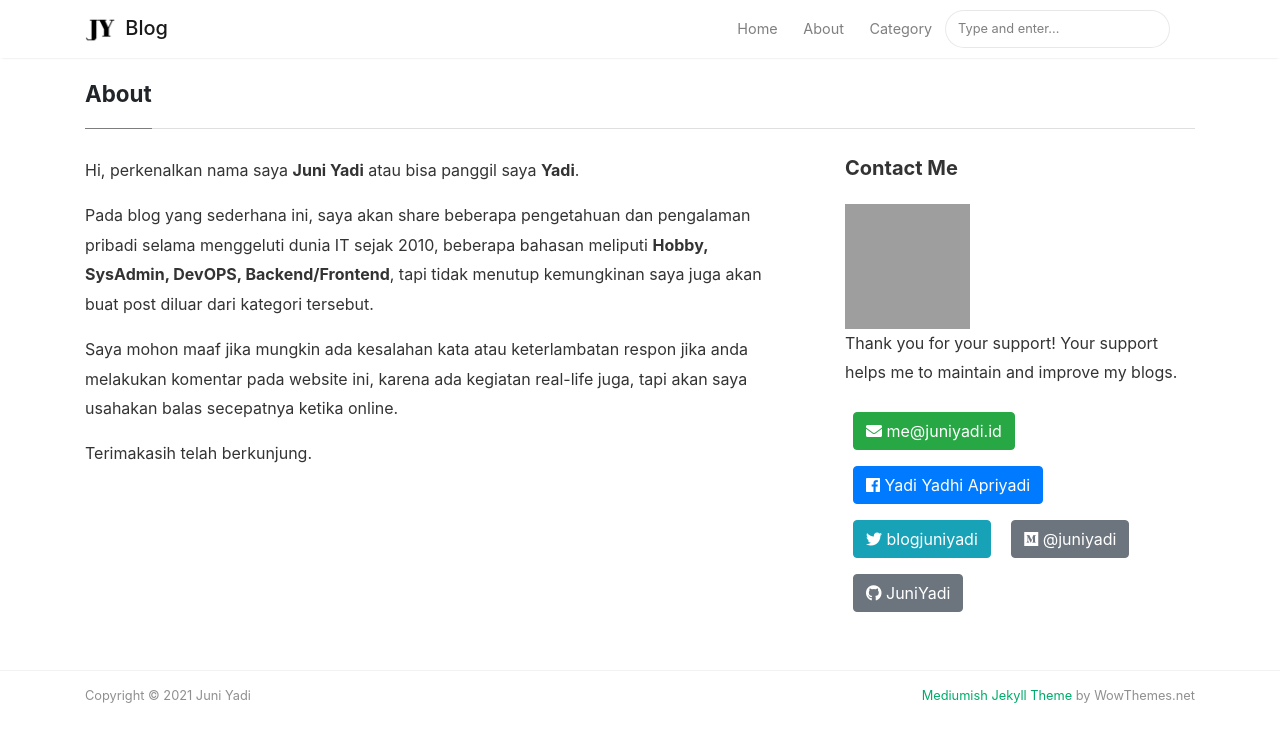
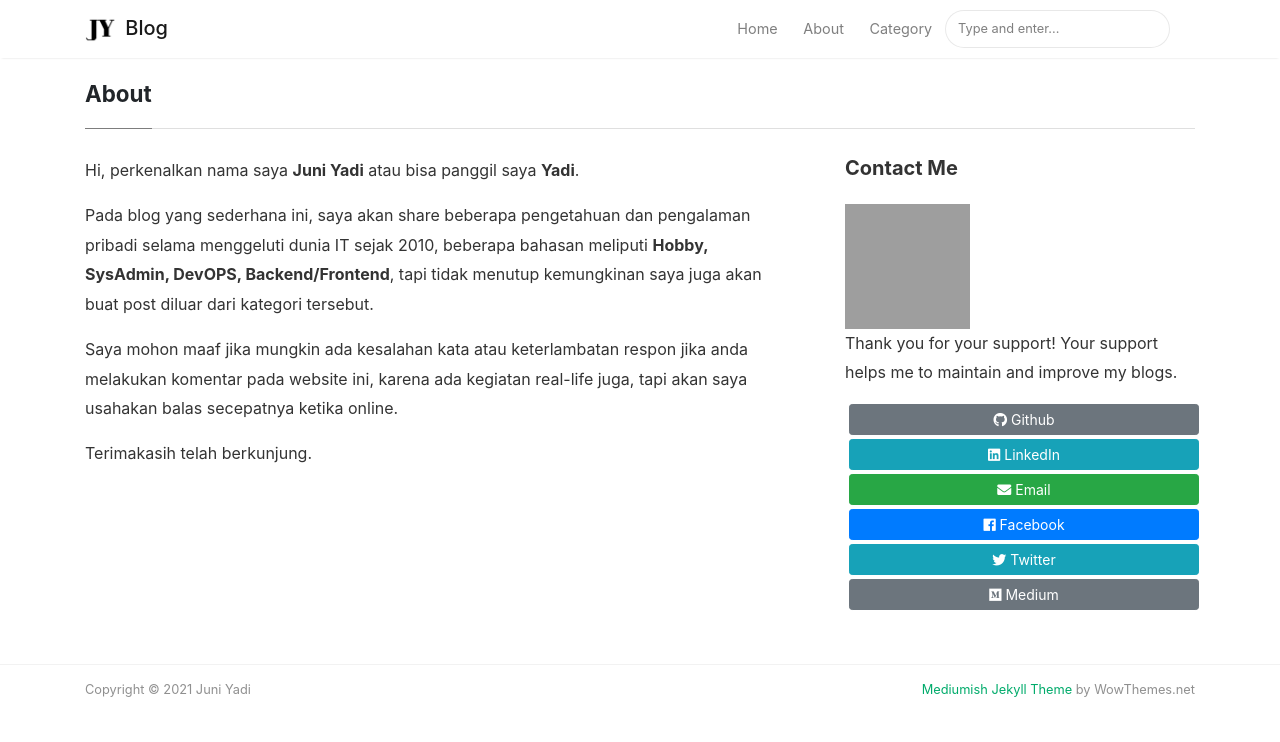
Before and after one commit to JuniYadi/juniyadi.id, a Jekyll site: the page built from _pages/about.md, in a window 1280 px wide. Shown: the top 742 px of the page. Built offline with Jekyll 4.4.1, drawn with Linux system fonts in a browser that asks for light colours; nearby versions of some CDN libraries; grey boxes are pictures that could not be loaded.

Commit message:
Update Profile

```diff
--- a/_pages/about.md
+++ b/_pages/about.md
@@ -27,11 +27,13 @@ comments: false
 
 <p>Thank you for your support! Your support helps me to maintain and improve my blogs.</p>
 
-<a target="_blank" href="mailto:me@juniyadi.id" class="btn btn-success m-2"><i class="fas fa-envelope"></i> me@juniyadi.id</a>
-<a target="_blank" href="https://www.facebook.com/YadiYadhiApriyadi" class="btn btn-primary m-2"><i class="fab fa-facebook"></i> Yadi Yadhi Apriyadi</a>
-<a target="_blank" href="https://twitter.com/blogjuniyadi" class="btn btn-info m-2"><i class="fab fa-twitter"></i> blogjuniyadi</a>
-<a target="_blank" href="https://medium.com/@juniyadi" class="btn btn-secondary m-2"><i class="fab fa-medium"></i> @juniyadi</a>
-<a target="_blank" href="https://github.com/JuniYadi" class="btn btn-secondary m-2"><i class="fab fa-github"></i> JuniYadi</a>
+<a target="_blank" href="https://github.com/JuniYadi" class="btn btn-secondary btn-sm btn-block m-1"><i class="fab fa-github"></i> Github</a>
+<a target="_blank" href="https://www.linkedin.com/in/juniyadi/" class="btn btn-info btn-sm btn-block m-1"><i class="fab fa-linkedin"></i> LinkedIn</a>
+<a target="_blank" href="mailto:me@juniyadi.id" class="btn btn-success btn-sm btn-block m-1"><i class="fas fa-envelope"></i> Email</a>
+<a target="_blank" href="https://www.facebook.com/YadiYadhiApriyadi" class="btn btn-primary btn-sm btn-block m-1"><i class="fab fa-facebook"></i> Facebook</a>
+<a target="_blank" href="https://twitter.com/blogjuniyadi" class="btn btn-info btn-sm btn-block m-1"><i class="fab fa-twitter"></i> Twitter</a>
+<a target="_blank" href="https://medium.com/@juniyadi" class="btn btn-secondary btn-sm btn-block m-1"><i class="fab fa-medium"></i> Medium</a>
+
 
 </div>
 </div>
```
